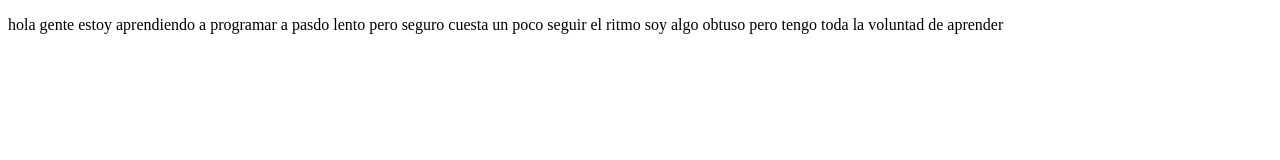
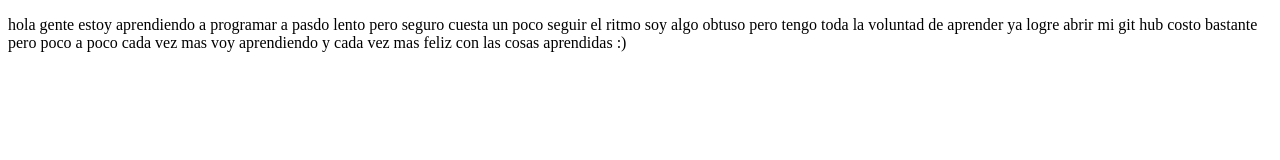
Before and after one commit to juancho-varela/proyectoCursoPrework, a plain HTML site: page index.html in a window 1280 px wide. Drawn offline with Linux system fonts and the light colour scheme.

Commit message:
agragamos mas texto

```diff
--- a/index.html
+++ b/index.html
@@ -9,6 +9,7 @@
 <body>
     <p>
         hola gente estoy aprendiendo a programar a pasdo lento pero seguro
-        cuesta un poco seguir el ritmo soy algo obtuso pero tengo toda la voluntad de aprender
+        cuesta un poco seguir el ritmo soy algo obtuso pero tengo toda la voluntad de aprender ya logre abrir mi git hub costo bastante
+        pero poco a poco cada vez mas voy aprendiendo y cada vez mas feliz con las cosas aprendidas :)
 </body>
 </html>
```
